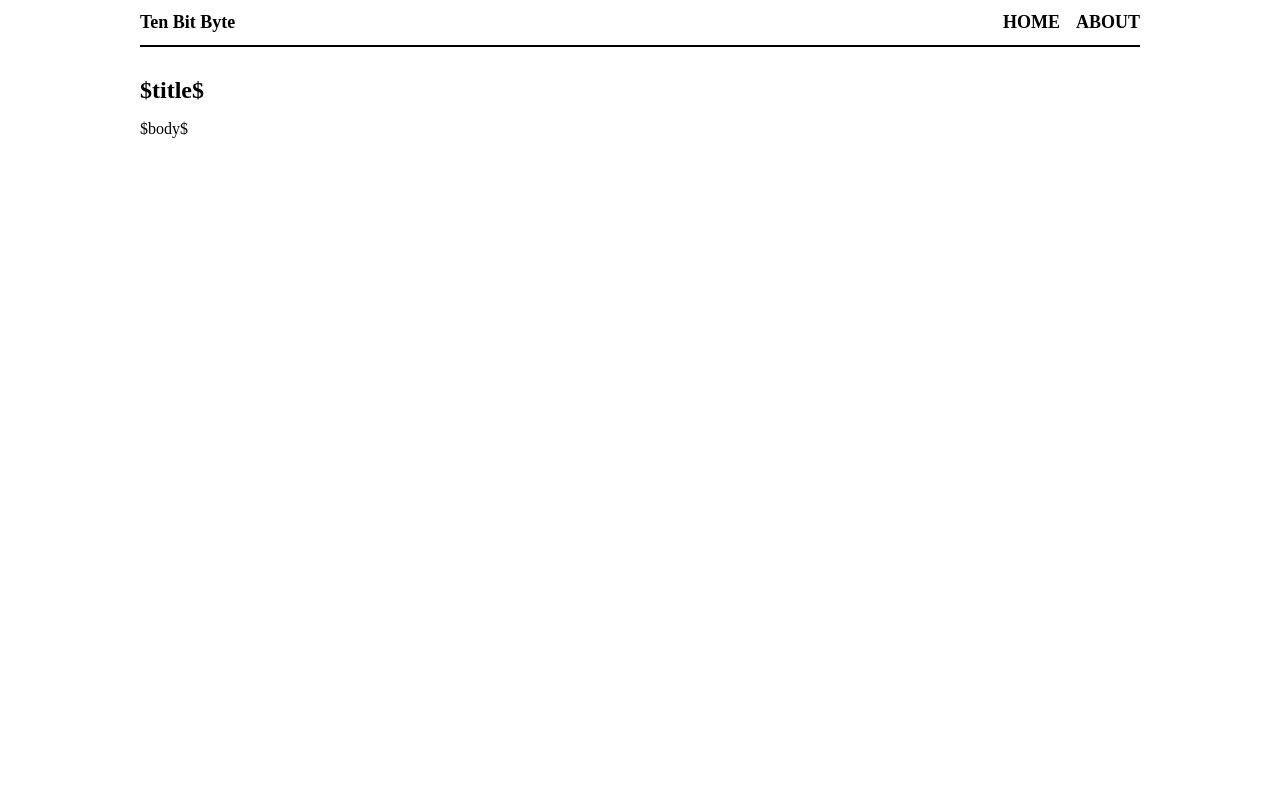
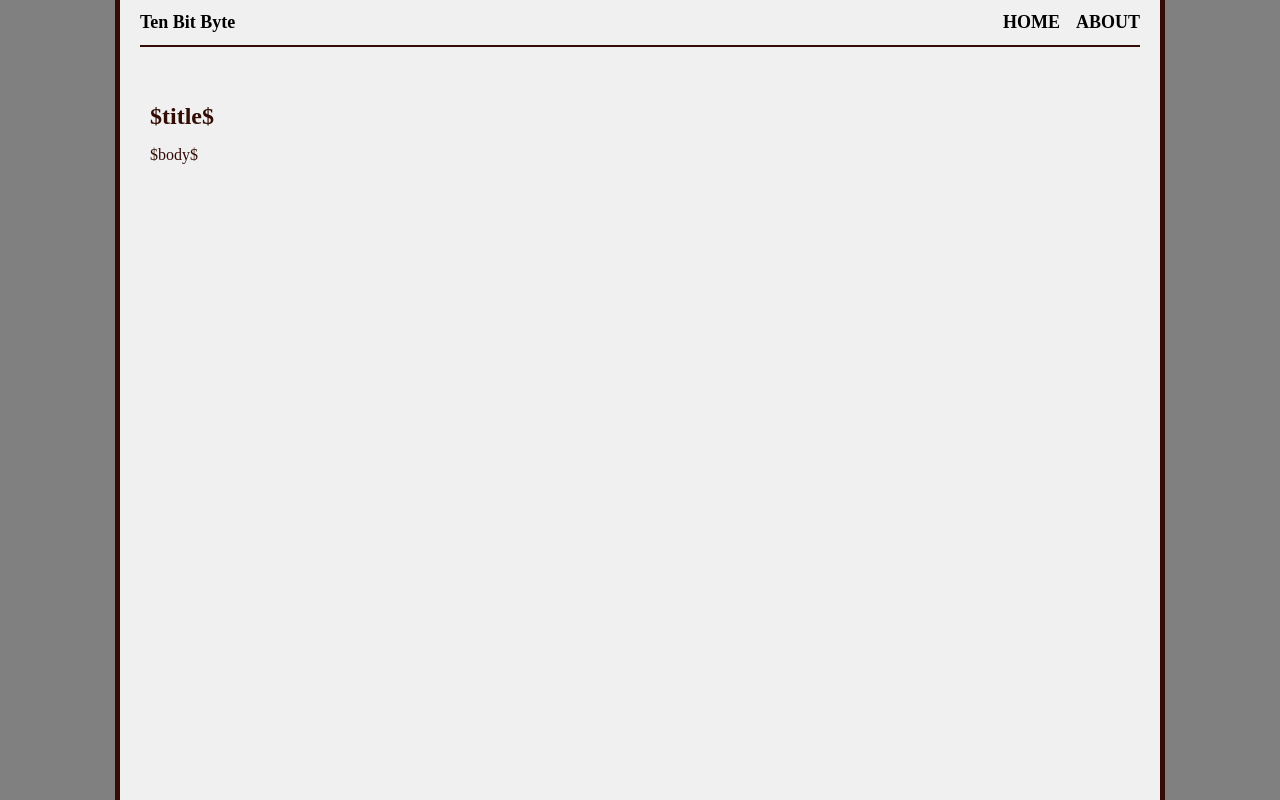
Before and after one commit to thanosqr/tenbitbyte.hakyll, a plain HTML site: page templates/default.html in a window 1280 px wide. Drawn offline with Linux system fonts and the light colour scheme.

Commit message:
formating

```diff
--- a/css/default.css
+++ b/css/default.css
@@ -1,12 +1,27 @@
+html {
+    background-color: grey;
+    height:100%;
+}
+
 body {
-    color: black;
+    color: #330d05;
     font-size: 16px;
     margin: 0px auto 0px auto;
     width: 1000px;
+    background-color: #f0f0f0;
+    min-height:100%;
+    padding-left: 20px;
+    padding-right: 20px;
+    border-left: 5px solid #330d05;
+    border-right: 5px solid #330d05;
+}
+
+div#content {
+padding: 10px;
 }
 
 div#header {
-    border-bottom: 2px solid black;
+    border-bottom: 2px solid #330d05;
     margin-bottom: 30px;
     padding: 12px 0px 12px 0px;
 }
@@ -59,3 +74,8 @@ div.info {
 ul {
     list-style-type: none;
 }
+
+pre {
+background-color: rgb(0, 0, 0, 0.05);
+padding: 5px;
+}
```
